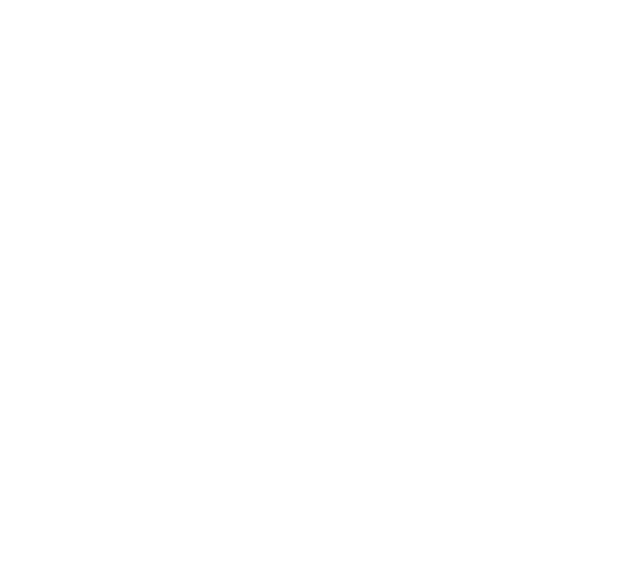
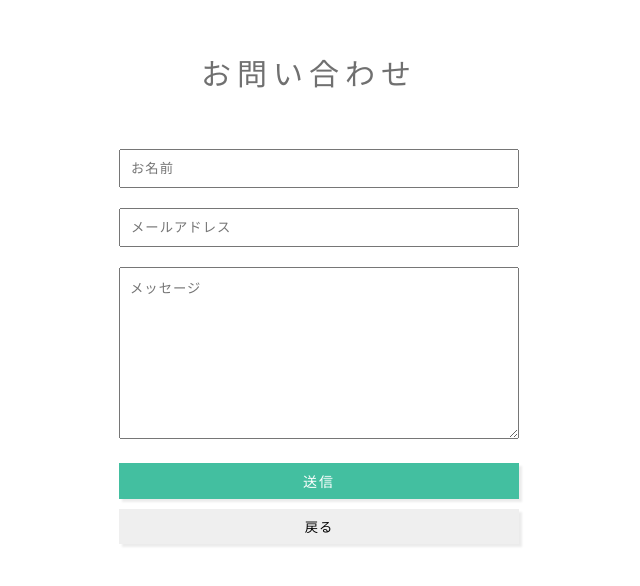
Before and after one commit to GakutoOkawara/covid19-prefectures, a Nuxt app: page /contact in a window 1280 px wide. Before the commit this address had no page. Shown: the top 586 px of the page, without its empty margins (331-971 px from the left). Built offline with nearby package versions, Linux system fonts and the light colour scheme.

Commit message:
contact.vue, contact.cssの作成

```diff
--- /dev/null
+++ b/assets/css/contact.css
@@ -0,0 +1,73 @@
+@import url('https://fonts.googleapis.com/css?family=Montserrat');
+
+#contact {
+  width: 100%;
+  height: 100vh;
+  background-color: #fff;
+  overflow: hidden;
+  padding-bottom: 200px;
+}
+
+.section-header {
+  text-align: center;
+  margin: 0 auto;
+  padding-top: 50px;
+  margin-bottom: 50px;
+  font: 30px 'Oswald', sans-serif;
+  letter-spacing: 6px;
+  color: #707070;
+  margin-bottom: 25px;
+}
+
+.contact-wrapper {
+  margin: 0 auto;
+  padding-top: 20px;
+  position: relative;
+  max-width: 800px;
+}
+
+.form-horizontal {
+  margin: 0 auto;
+  max-width: 400px;
+  font-weight: 400px;
+}
+
+.form-control, textarea, .send-button {
+  width: 400px;
+  padding: 10px;
+  margin: 10px;
+  color: #707070;
+  letter-spacing: 1px;
+}
+
+.send-button {
+  cursor: pointer;
+  display: block;
+  padding: 0.6em 0.88em;
+  background-color: #43BFA0;
+  color: #FFFFFF;
+  border: none;
+  border-color: none;
+  box-shadow: 3px 3px 2px rgba(0,0,0,0.08);
+}
+
+.back-button {
+  width: 400px;
+  padding: 10px;
+  margin: 10px;
+  letter-spacing: 1px;
+  cursor: pointer;
+  display: block;
+  padding: 0.6em 0.88em;
+  background-position: right bottom;
+  color: #020202;
+  border: none;
+  border-color: none;
+  box-shadow: 3px 3px 2px rgba(0,0,0,0.08);
+}
+
+.send-text {
+  margin-top: 10px;
+  font: 300 14px 'Lato', sans-serif;
+  letter-spacing: 2px;
+}
--- /dev/null
+++ b/pages/contact.vue
@@ -0,0 +1,31 @@
+<template>
+  <section id="contact">
+    <h1 class="section-header">お問い合わせ</h1>
+    <div class="contact-wrapper">
+
+    <form class="form-horizontal" name="" role="form" method="post" action="contact.php">
+
+      <div class="form-group">
+        <div class="col-sm-12">
+          <input type="text" class="form-control" id="name" placeholder="お名前" name="name" value="">
+        </div>
+      </div>
+      <div class="form-group">
+        <div class="col-sm-12">
+          <input type="email" class="form-control" id="email" placeholder="メールアドレス" name="email" value="">
+        </div>
+      </div>
+      <textarea class="form-control" rows="10" placeholder="メッセージ" name="message"></textarea>
+      <button class="send-button" id="submit" type="submit" value="SEND">
+          <span class="send-text">送信</span>
+      </button>
+      <button class="back-button" type="button" onclick="history.back()"><span>戻る</span></button>
+
+    </form>
+  </div>
+  </section>
+</template>
+
+<style scoped>
+@import '@/assets/css/contact.css';
+</style>
```
